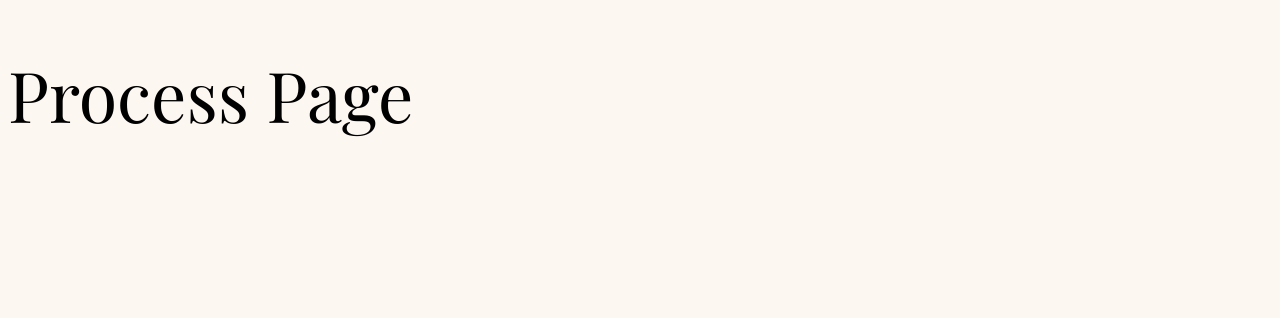
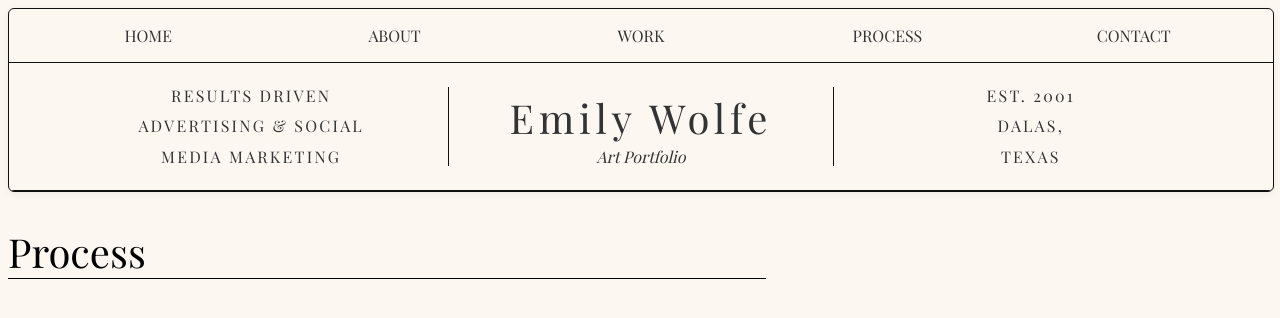
Before and after one commit to swolfe12/Emily-Art-Portfolio, a React (Vite) app: page /process in a window 1280 px wide. Shown: the top 318 px of the page. Built offline with nearby package versions, Linux system fonts and the light colour scheme; a web font is replaced by a local one.

Commit message:
process page scaffolding

```diff
--- a/src/pages/Process.tsx
+++ b/src/pages/Process.tsx
@@ -1,7 +1,9 @@
+import Nav from "../Nav";
 function Process (){
     return (
         <>
-        <h1>Process Page</h1>
+        <Nav/>
+        <h2>Process</h2>
         </>
     )
 }
```
